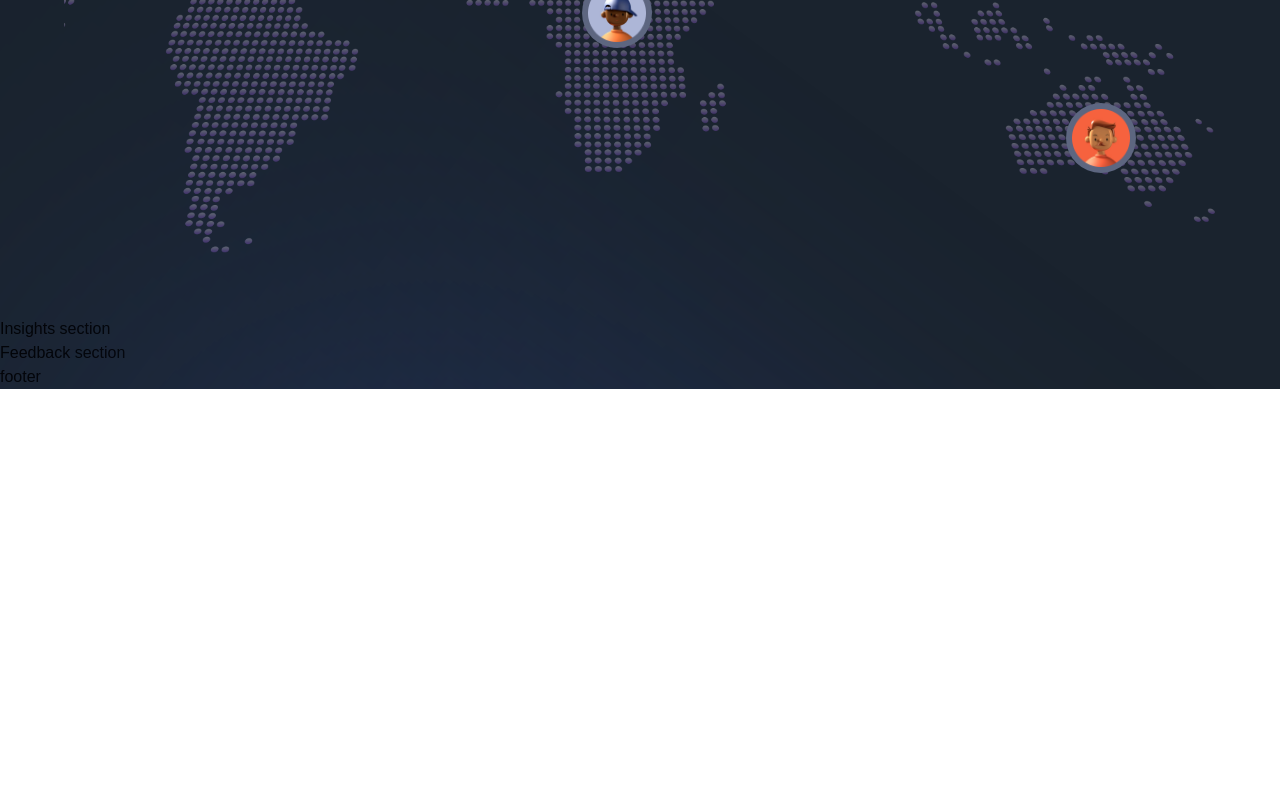
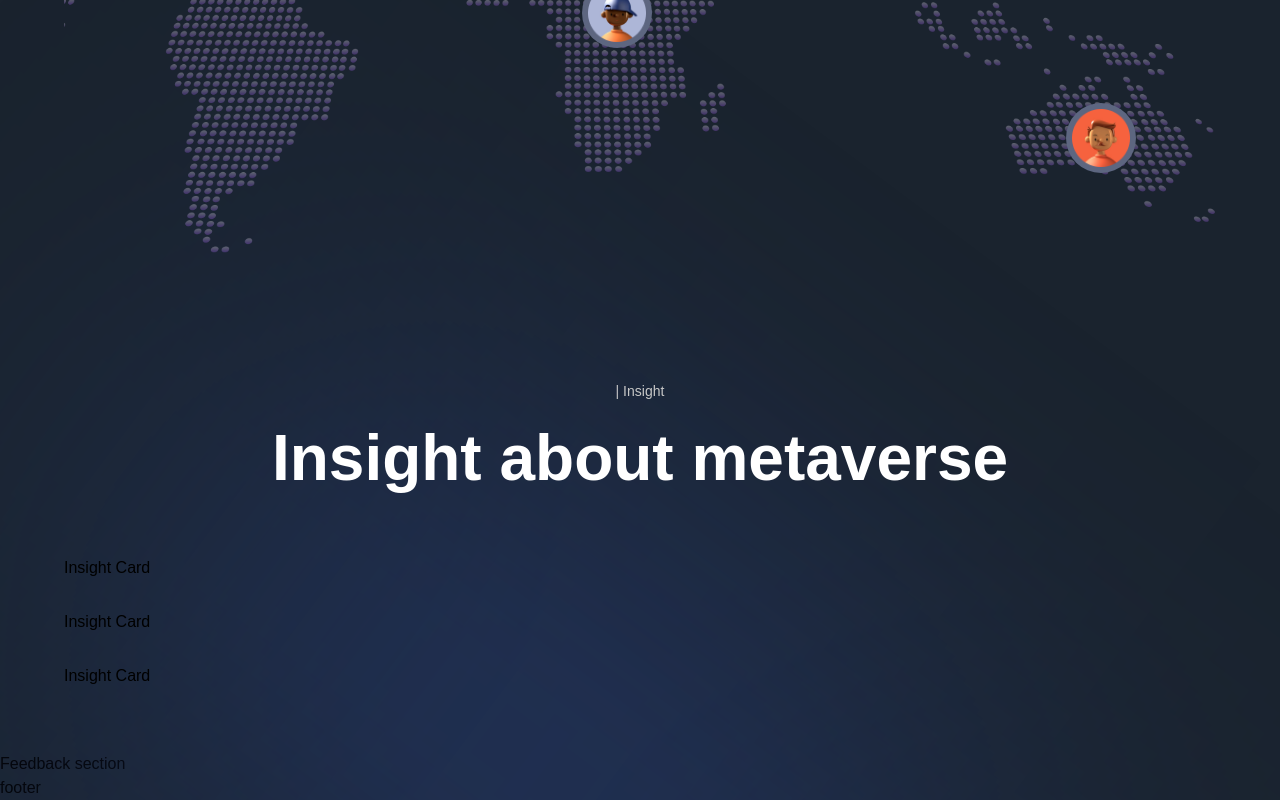
Before and after one commit to graceupongraceemi/nextjs-13-website, a Next.js app: page / in a window 1280 px wide. Shown: the part 4793-5593 px from the top of the page. Before the commit the page ends 5182 px from the top, so only its background shows below. Built offline with nearby package versions, Linux system fonts and the light colour scheme; a web font is replaced by a local one.

Commit message:
Insights.jsx of sections, almost done except InsightCard.jsx section needs to be see items

```diff
--- a/sections/Insights.jsx
+++ b/sections/Insights.jsx
@@ -1,8 +1,32 @@
 'use client';
 
+import { motion } from 'framer-motion';
+
+import styles from '../styles';
+import { staggerContainer } from '../utils/motion';
+import { InsightCard, TitleText, TypingText } from '../components';
+import { insights } from '../constants';
+
 const Insights = () => (
-  <section>
-    Insights section
+  <section className={`${styles.paddings} relative z-10`}>
+    <motion.div
+      variants={staggerContainer}
+      initial='hidden'
+      whileInView='show'
+      viewport={{ once: false, amount: 0.25 }}
+      className={`${styles.innerWidth} mx-auto flex flex-col`}
+    >
+      <TypingText title='| Insight' textStyles='text-center' />
+      <TitleText
+        title={<>Insight about metaverse</>}
+        textStyles='text-center'
+      />
+      <div className='mt-[50px] flex flex-col gap-[30px]'>
+        {insights.map((item, index) => (
+          <InsightCard key={`insight-${index}`} {...item} index={index + 1} />
+        ))}
+      </div>
+    </motion.div>
   </section>
 );
 
```
